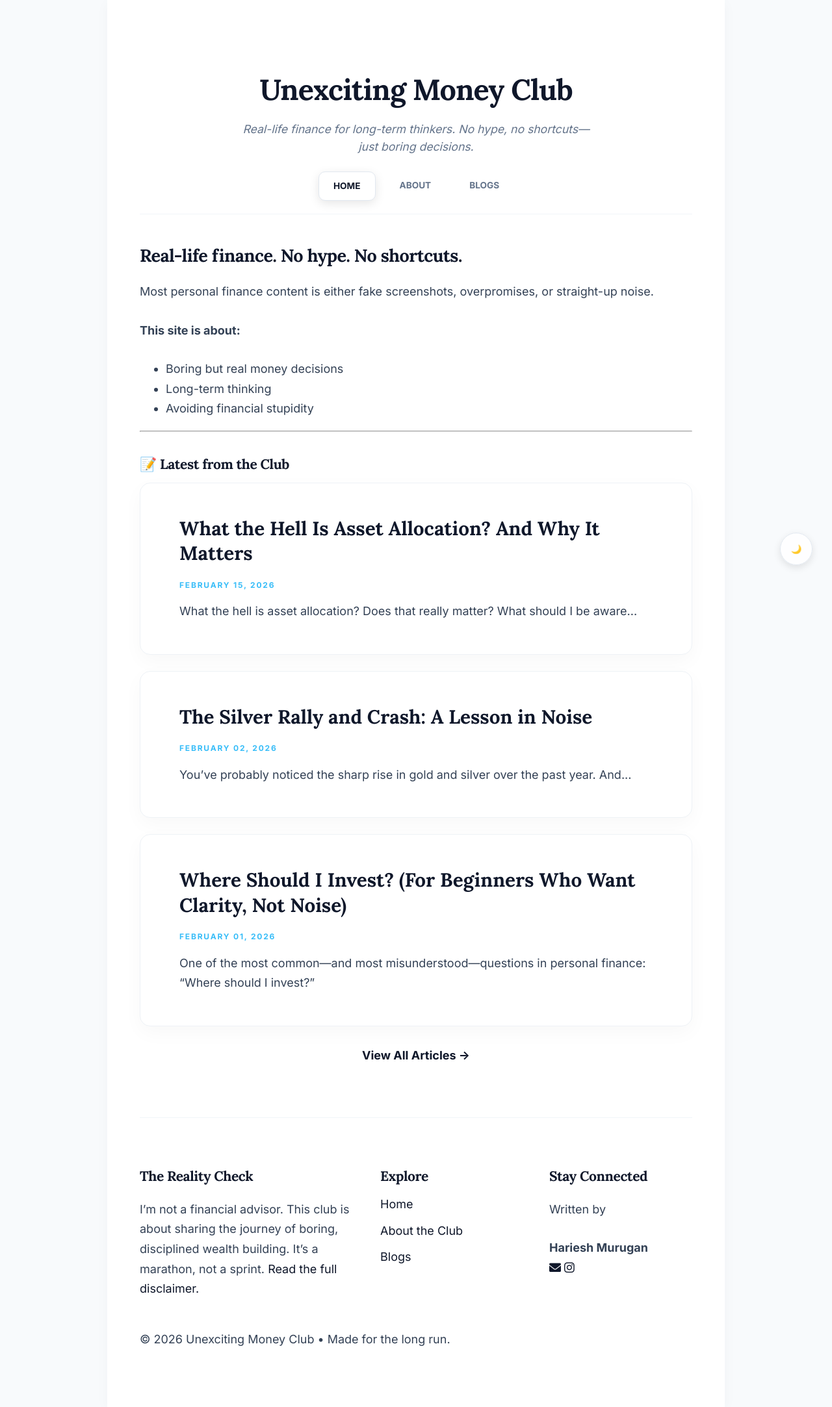
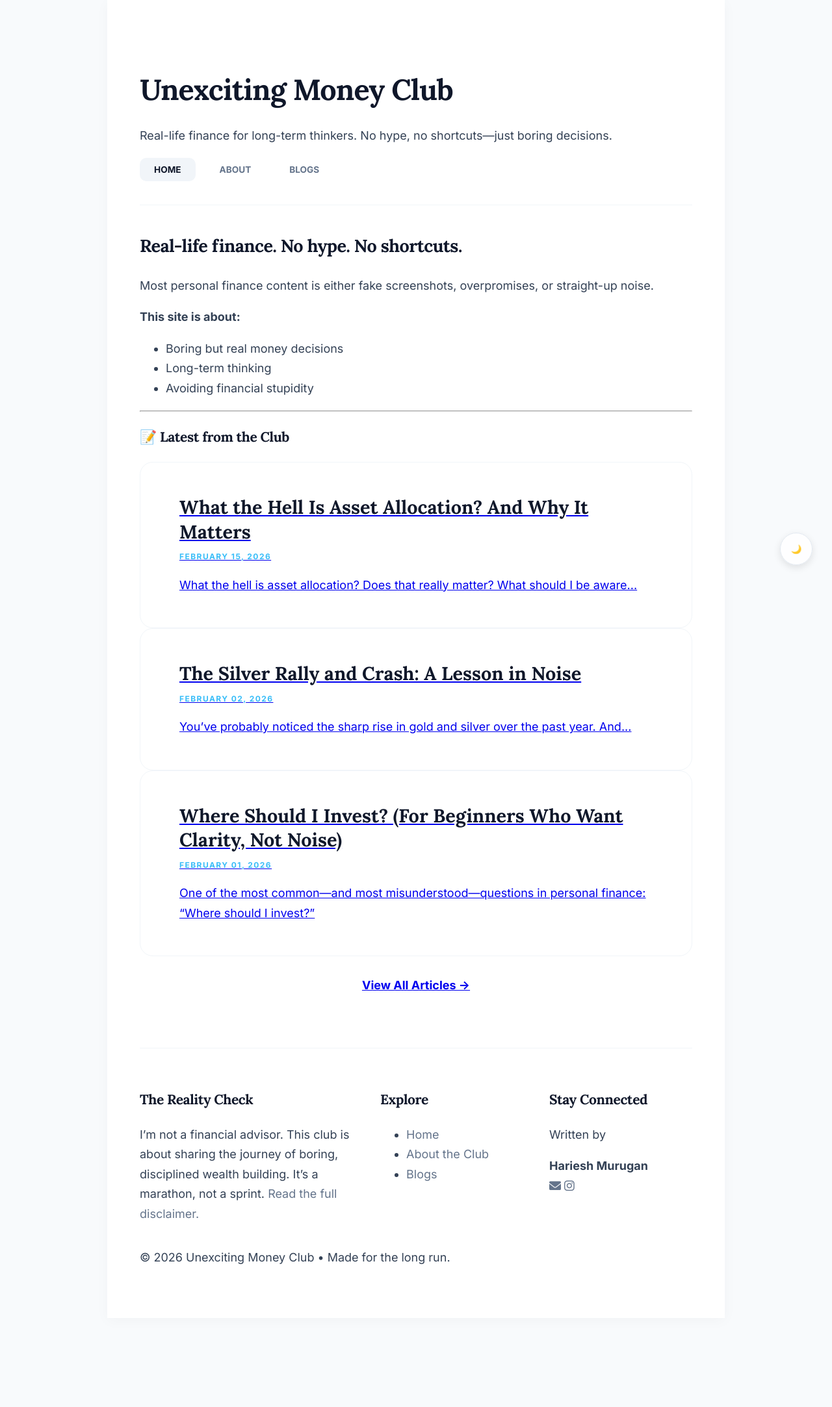
Before and after one commit to HarieshMK/HarieshMK.github.io, a Jekyll site: the page built from index.md, in a window 1280 px wide. Shown: the whole page at 65% size. Built offline with Jekyll 4.4.1, drawn with Linux system fonts in a browser that asks for light colours; after the commit the page ends 2029 px from its top, so only the background shows below that.

Commit message:
Update style.css

```diff
--- a/assets/css/style.css
+++ b/assets/css/style.css
@@ -1,4 +1,4 @@
-/* ===== 1. CORE STYLES & PREMIUM TYPOGRAPHY ===== */
+/* ===== 1. CORE STYLES & TYPOGRAPHY ===== */
 html { scroll-behavior: smooth; }
 body {
   background-color: #f8fafc;
@@ -8,7 +8,7 @@
   line-height: 1.7;
   margin: 0;
   padding: 0;
-  transition: background-color 0.3s ease, color 0.3s ease;
+  transition: all 0.3s ease;
 }
 .container {
   max-width: 850px;
@@ -17,353 +17,118 @@
   padding: 60px 50px;
   box-shadow: 0 4px 20px rgba(0,0,0,0.03);
 }
-h1, h2, h3, h4, h5, h6 {
+h1, h2, h3, h4 {
   font-family: 'Lora', serif;
   color: #0f172a;
   font-weight: 700;
   letter-spacing: -0.02em;
-  margin-top: 1.5em;
-  margin-bottom: 0.5em;
 }
-p { margin-bottom: 1.6em; }
 
 /* ===== 2. HEADER & NAVIGATION ===== */
-header {
-  text-align: center;
-  padding: 40px 0 20px 0;
-  border-bottom: 1px solid #f1f5f9;
-  margin-bottom: 40px;
-}
+header { text-align: left; padding: 40px 0; border-bottom: 1px solid #f1f5f9; margin-bottom: 40px; }
 header h1 { font-size: 2.8rem; margin: 0; }
-header h1 a { color: #0f172a; text-decoration: none; transition: color 0.3s ease; }
-header h1 a:hover { color: #38bdf8; }
-
-header .tagline {
-  color: #64748b;
-  font-size: 1.1rem;
-  font-style: italic;
-  margin: 10px auto 25px;
-  max-width: 550px;
-  line-height: 1.5;
-}
+header h1 a { color: #0f172a; text-decoration: none; }
 
 #theme-toggle {
-  position: fixed;
-  bottom: 30px;
-  right: 30px;
+  position: fixed; bottom: 30px; right: 30px;
   background: rgba(255, 255, 255, 0.8);
   backdrop-filter: blur(8px);
   border: 1px solid #e2e8f0;
-  border-radius: 50%;
-  width: 50px;
-  height: 50px;
-  display: flex;
-  align-items: center;
-  justify-content: center;
-  cursor: pointer;
-  z-index: 1000;
-  box-shadow: 0 4px 12px rgba(0,0,0,0.1);
-  transition: all 0.3s ease;
+  border-radius: 50%; width: 50px; height: 50px;
+  display: flex; align-items: center; justify-content: center;
+  cursor: pointer; z-index: 1000; box-shadow: 0 4px 12px rgba(0,0,0,0.1);
 }
 
-.nav-list {
-  list-style: none;
-  padding: 0;
-  margin: 0;
-  display: flex;
-  justify-content: center;
-  gap: 15px;
+.nav-list { list-style: none; padding: 0; margin: 20px 0 0 0; display: flex; gap: 15px; }
+.nav-list li a {
+  text-decoration: none; color: #64748b; font-weight: 700; font-size: 0.85rem;
+  text-transform: uppercase; padding: 10px 22px; border-radius: 10px; transition: all 0.3s ease;
 }
-.nav-list li a {
-  text-decoration: none;
-  color: #64748b;
-  font-weight: 700;
-  font-size: 0.85rem;
-  text-transform: uppercase;
-  padding: 10px 22px;
-  border-radius: 10px;
-  transition: all 0.3s ease;
-  display: inline-block;
+.nav-list li a.active { color: #0f172a !important; background: #f1f5f9 !important; }
+
+/* ===== 3. SPECIAL FEATURES (PROGRESS & DISCUSSIONS) ===== */
+.progress-container {
+  position: fixed; top: 10px; left: 50%; transform: translateX(-50%);
+  z-index: 2000; width: 90%; max-width: 850px; opacity: 0;
+  pointer-events: none; transition: opacity 0.4s ease;
 }
+.progress-bar-track { width: 100%; height: 6px; background: rgba(0, 0, 0, 0.05); border-radius: 10px; overflow: hidden; }
+.progress-bar { height: 100%; background: #0ea5e9; width: 0%; transition: width 0.2s ease-out; }
+#cusdis_thread { width: 100% !important; margin-top: 50px; }
 
-.nav-list li a:hover {
-  color: #38bdf8 !important;
-  background-color: rgba(56, 189, 248, 0.08) !important;
-  transform: translateY(-1px);
-}
-
-.nav-list li a.active {
-  color: #0f172a !important;
-  background: #ffffff !important;
-  box-shadow: 0 4px 15px rgba(0, 0, 0, 0.1) !important;
-  border: 1px solid #e2e8f0 !important;
-}
-
-/* ===== 3. BLOG CARDS & HOVER ===== */
-.post-card-link { display: block; text-decoration: none !important; color: inherit !important; margin-bottom: 25px; }
-.post-card, .home-card { padding: 30px; border: 1px solid #f1f5f9; border-radius: 12px; background: #fff; transition: all 0.3s ease; }
-.post-card-link:hover .post-card { transform: translateY(-4px); box-shadow: 0 12px 24px rgba(0,0,0,0.06); border-color: #38bdf8; }
-.post-card-link:hover .post-title { color: #38bdf8; }
-.post-title { font-size: 1.4rem; font-weight: 700; color: #0f172a; margin-bottom: 8px; display: block; transition: color 0.3s ease; }
-.post-date { font-size: 0.85rem; color: #94a3b8; font-weight: 600; text-transform: uppercase; }
-
-/* ===== 4. FOOTER SECTION ===== */
-footer {
-  margin-top: 80px;
-  padding-top: 40px;
-  border-top: 1px solid #f1f5f9;
-}
-.footer-grid {
-  display: grid;
-  grid-template-columns: 1.5fr 1fr 1fr;
-  gap: 40px;
-}
-.footer-col h4 {
-  font-size: 1.1rem;
-  margin-top: 0;
-  margin-bottom: 15px;
-  color: #0f172a;
-}
-.footer-col ul { list-style: none; padding: 0; margin: 0; }
-.footer-col ul li { margin-bottom: 10px; }
-.footer-col a {
-  text-decoration: none;
-  color: #64748b;
-  transition: color 0.2s;
-}
+/* ===== 4. FOOTER & BACK LINKS ===== */
+footer { margin-top: 80px; padding-top: 40px; border-top: 1px solid #f1f5f9; }
+.footer-grid { display: grid; grid-template-columns: 1.5fr 1fr 1fr; gap: 40px; }
+.footer-col h4 { font-size: 1.1rem; margin-top: 0; margin-bottom: 15px; color: #0f172a; }
+.footer-col a { text-decoration: none; color: #64748b; transition: color 0.2s; }
 .footer-col a:hover { color: #38bdf8 !important; }
 
-/* RE-SYNCED BACK-LINK & VIEW ALL LOGIC */
-.back-to-blogs-container { display: flex !important; justify-content: center !important; margin: 50px 0 20px; }
 .back-link, .generic-link {
-  font-weight: 700;
-  color: #0f172a;
-  text-decoration: none;
-  border-bottom: 2px solid #38bdf8;
-  padding-bottom: 4px;
-  transition: all 0.2s ease;
-  display: inline-block;
-}
-.back-link:hover, .generic-link:hover { color: #38bdf8; border-color: #0f172a; }
-
-/* PREMIUM GENERIC LINK (IMAGE 4 STYLE) */
-.generic-link {
-  font-weight: 700;
-  color: #38bdf8;
-  text-decoration: none;
-  border-bottom: 2px solid #38bdf8;
-  padding-bottom: 4px;
-  transition: all 0.2s ease;
-}
-.generic-link:hover { color: #0f172a; border-color: #0f172a; }
-
-/* ===== 5. POST NAVIGATION ===== */
-.post-nav { display: flex; justify-content: space-between; gap: 20px; margin: 40px 0; width: 100%; }
-.nav-link {
-  display: block;
-  text-decoration: none !important;
-  padding: 12px 15px !important;
-  border: 1px solid #f1f5f9;
-  border-radius: 12px;
-  background: #ffffff;
-  transition: all 0.3s ease;
-}
-.nav-link:hover { border-color: #38bdf8; transform: translateY(-2px); }
-.nav-label { font-size: 0.7rem; color: #94a3b8; text-transform: uppercase; display: block; margin-bottom: 2px; }
-.nav-title { font-weight: 700; color: #0f172a; font-size: 0.9rem; line-height: 1.3; display: block; }
-
-/* ===== 6. SUBTLE PROGRESS BAR ===== */
-.progress-container { position: fixed; top: 10px; left: 50%; transform: translateX(-50%); z-index: 2000; width: 90%; max-width: 850px; opacity: 0; pointer-events: none; transition: opacity 0.4s ease; }
-.progress-bar-track { width: 100%; height: 6px; background: rgba(0, 0, 0, 0.05); border-radius: 10px; overflow: hidden; }
-.progress-bar { height: 100%; background: #0ea5e9; width: 0%; transition: width 0.2s ease-out; }
-
-/* ===== 7. DARK MODE OVERRIDES ===== */
-.dark-theme body { background-color: #0b1120 !important; color: #e2e8f0 !important; }
-.dark-theme .container { background: #0f172a !important; }
-
-/* Text Visibility */
-.dark-theme h1, .dark-theme h2, .dark-theme h3, .dark-theme h4,
-.dark-theme .post-title, .dark-theme .nav-title,
-.dark-theme header h1 a, .dark-theme .back-link, .dark-theme .generic-link,
-.dark-theme .footer-col h4 {
-  color: #ffffff !important;
-}
-
-/* Nav Hover in Dark Mode */
-.dark-theme .nav-list li a:hover {
-  color: #38bdf8 !important;
-  background-color: rgba(56, 189, 248, 0.15) !important;
-  }
-.dark-theme .nav-list li a.active {
-  background-color: #1e293b !important;
-  border-color: #334155 !important;
-  color: #ffffff !important;
-}
-
-/* Blog Cards Fix */
-.dark-theme .post-card, .dark-theme .home-card, .dark-theme .nav-link {
-  background-color: #1e293b !important;
-  border-color: #334155 !important;
-}
-
-/* Dark Mode Hover Color Swap for Links */
-.dark-theme .generic-link:hover { color: #38bdf8 !important; border-color: #ffffff !important; }
-
-/* Footer & Back Link Dark Hover Fix */
-.dark-theme .footer-col a:hover { color: #38bdf8 !important; }
-.dark-theme .back-link:hover, .dark-theme .generic-link:hover { color: #38bdf8 !important; border-color: #ffffff !important; }
-
-/* NEWSLETTER DARK MODE */
-.dark-theme .ml-form-embedWrapper, .dark-theme .ml-form-embedBody { background: transparent !important; }
-.dark-theme .ml-form-embedBody h4, .dark-theme .ml-form-embedBody p { color: #ffffff !important; }
-.dark-theme .ml-form-embedBody input {
-  background-color: #ffffff !important;
-  color: #0f172a !important;
-}
-
-/* DISCUSSION BOX (CUSDIS) FIX */
-#cusdis_thread { width: 100% !important; overflow: hidden !important; }
-#cusdis_thread iframe { border: none !important; width: 100% !important; min-height: 350px; }
-
-/* ===== 8. GLOBAL LINK RESET ===== */
-a:not(.nav-list li a):not(.post-card-link):not(.back-link):not(.generic-link) {
-  color: #0f172a;
-  text-decoration: none;
-  transition: color 0.3s ease;
-}
-a:not(.nav-list li a):not(.post-card-link):not(.back-link):not(.generic-link):hover {
-  color: #38bdf8;
-}
-.dark-theme a:not(.nav-list li a):not(.post-card-link):not(.back-link):not(.generic-link) {
-  color: #ffffff !important;
-}
-
-/* MOBILE RESPONSIVENESS */
-@media (max-width: 768px) {
-  .post-nav { flex-direction: column; }
-  .footer-grid { grid-template-columns: 1fr; gap: 30px; }
-  /* Ensure floating link doesn't cover text on tiny screens */
-  a[href^="#"] { position: static !important; display: block; text-align: right; }
+  font-weight: 700; color: #0f172a; text-decoration: none;
+  border-bottom: 2px solid #38bdf8; padding-bottom: 4px; transition: 0.2s;
 }
 
 /* ===== 9. HORIZONTAL FOLDERS (SWIPEABLE) ===== */
 .folder-grid {
-  display: flex !important;
-  flex-direction: row !important;
-  overflow-x: auto !important;
-  gap: 12px !important;
-  padding: 10px 0 30px 0 !important;
-  scrollbar-width: none;
-  -webkit-overflow-scrolling: touch;
+  display: flex !important; flex-direction: row !important;
+  overflow-x: auto !important; gap: 12px !important;
+  padding: 10px 0 30px 0 !important; scrollbar-width: none;
 }
 .folder-grid::-webkit-scrollbar { display: none; }
+.folder-card {
+  flex: 0 0 250px; background: #ffffff; border: 1px solid #eef2f6 !important;
+  border-radius: 12px; padding: 14px 20px; display: flex; align-items: center; gap: 12px;
+  text-decoration: none !important; transition: 0.2s;
+}
+.folder-card:hover { border-color: #38bdf8 !important; transform: translateY(-2px); }
 
-.folder-card {
-  flex: 0 0 250px;
-  background: #ffffff;
-  border: 1px solid #eef2f6 !important;
-  border-radius: 12px;
-  padding: 14px 20px;
-  display: flex;
-  align-items: center;
-  gap: 12px;
-  text-decoration: none !important;
-  transition: all 0.2s ease-in-out;
+/* ===== 10. PREMIUM EDITORIAL LIST (THE BIG FIX) ===== */
+.playlist-group { margin-top: 60px !important; }
+.category-header {
+  display: flex; justify-content: space-between; align-items: center;
+  border-bottom: 1px solid #f1f5f9; margin-bottom: 30px; padding-bottom: 15px;
 }
+.category-title { margin: 0; font-size: 1.5rem; color: #94a3b8; }
 
-.folder-card:hover {
-  border-color: #38bdf8 !important;
-  background: #fcfdfe;
-}
-
-.folder-name {
-  font-weight: 700;
-  color: #0f172a;
-  font-size: 0.95rem;
-}
-
-.folder-count {
-  font-size: 0.7rem;
-  color: #94a3b8;
-  font-weight: 700;
-  text-transform: uppercase;
-  letter-spacing: 0.05em;
-}
-
-/* ===== 10. PREMIUM EDITORIAL LIST (THE FIX) ===== */
-
-/* This container ensures the cards don't stretch too wide or stay too narrow */
-.playlist-group {
-  display: block !important; /* Force vertical stack */
-  max-width: 800px;
-  margin: 40px auto 0 auto;
-}
-
-.premium-post-wrapper {
-  text-decoration: none !important;
-  display: block;
-  margin-bottom: 30px; /* Space between the cards */
-}
+.premium-post-wrapper { text-decoration: none !important; display: block; margin-bottom: 30px; }
 
 .post-card {
-  /* BACKGROUND & BORDER */
-  background: rgba(255, 255, 255, 0.03) !important;
-  border: 1px solid rgba(255, 255, 255, 0.08) !important;
-  border-radius: 16px !important;
-
-  /* THE MAIN FIX: MASSIVE INTERNAL PADDING */
-  padding: 50px 60px !important; /* 50px top/bottom, 60px sides */
-
-  display: flex !important;
-  flex-direction: column !important;
-  text-align: left !important;
-  transition: all 0.4s ease;
-  box-sizing: border-box !important;
+  /* THE FIX: MASSIVE INTERNAL PADDING */
+  padding: 50px 60px !important;
+  background: #ffffff !important;
+  border: 1px solid #f1f5f9 !important;
+  border-radius: 20px !important;
+  display: flex; flex-direction: column;
+  transition: all 0.4s cubic-bezier(0.165, 0.84, 0.44, 1);
 }
-
-.post-card:hover {
-  background: rgba(255, 255, 255, 0.07) !important;
-  border-color: #38bdf8 !important;
-  transform: translateY(-5px);
-}
-
-.post-date {
-  font-size: 0.75rem !important;
-  color: #38bdf8 !important;
-  font-weight: 800 !important;
-  text-transform: uppercase;
-  letter-spacing: 0.15em;
-  margin-bottom: 15px !important;
-  display: block;
-}
+.post-card:hover { transform: translateY(-5px); box-shadow: 0 20px 40px rgba(0,0,0,0.05); border-color: #38bdf8 !important; }
 
 .post-title {
-  font-size: 1.85rem !important;
-  font-family: 'Lora', serif !important;
-  color: #ffffff !important;
-  line-height: 1.3 !important;
-  margin: 0 0 20px 0 !important;
-  font-weight: 700 !important;
+  font-size: 1.8rem !important; font-family: 'Lora', serif;
+  color: #0f172a; margin: 0 0 10px 0 !important; line-height: 1.3;
 }
+.post-date {
+  font-size: 0.75rem; color: #38bdf8; font-weight: 800;
+  text-transform: uppercase; letter-spacing: 0.12em; margin-bottom: 18px; display: block;
+}
+.post-summary { font-size: 1.1rem; color: #475569; line-height: 1.8; margin: 0; }
 
-.post-summary {
-  font-size: 1.1rem !important;
-  color: #94a3b8 !important;
-  line-height: 1.8 !important;
-  margin: 0 !important;
-}
+/* ===== 11. DARK MODE OVERRIDES ===== */
+.dark-theme body { background-color: #0b1120 !important; color: #e2e8f0 !important; }
+.dark-theme .container { background: #0f172a !important; }
+.dark-theme h1, .dark-theme h2, .dark-theme h3, .dark-theme h4,
+.dark-theme .post-title, .dark-theme .folder-name, .dark-theme .footer-col h4,
+.dark-theme .back-link { color: #ffffff !important; }
 
-/* Light Mode Support */
-body:not(.dark-theme) .post-card {
-  background: #ffffff !important;
-  border: 1px solid #eef2f6 !important;
-  box-shadow: 0 10px 30px rgba(0,0,0,0.03) !important;
-}
-body:not(.dark-theme) .post-title { color: #0f172a !important; }
-body:not(.dark-theme) .post-summary { color: #475569 !important; }
+.dark-theme .post-card { background: rgba(255, 255, 255, 0.03) !important; border-color: rgba(255, 255, 255, 0.08) !important; }
+.dark-theme .post-summary { color: #94a3b8 !important; }
+.dark-theme .folder-card { background: #1e293b !important; border-color: #334155 !important; }
+.dark-theme .category-header { border-bottom-color: rgba(255,255,255,0.05); }
 
-/* Mobile Adjustment: Reduce padding slightly for small screens */
+/* MOBILE */
 @media (max-width: 768px) {
+  .container { padding: 40px 20px; }
   .post-card { padding: 30px !important; }
   .post-title { font-size: 1.5rem !important; }
+  .footer-grid { grid-template-columns: 1fr; }
 }
```
